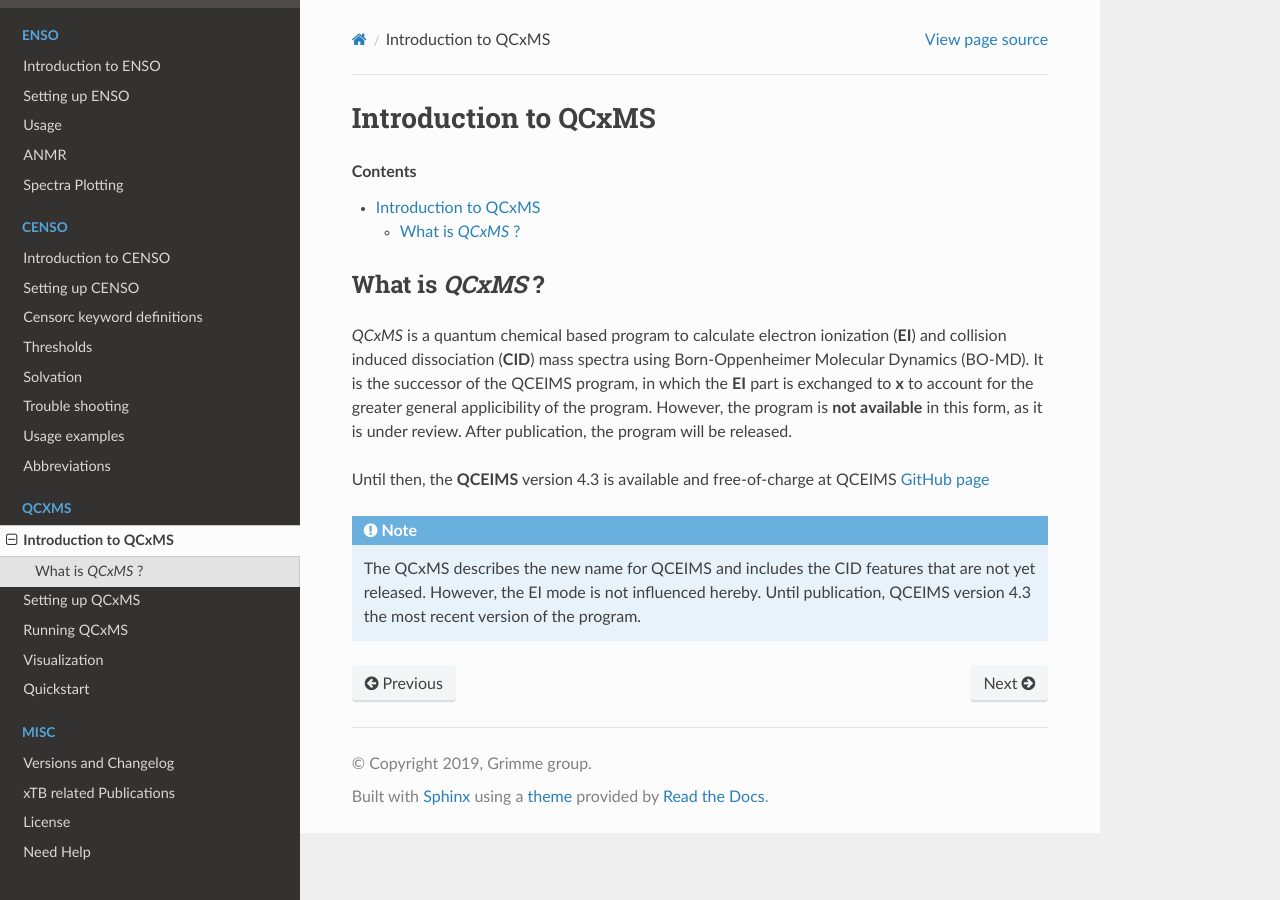
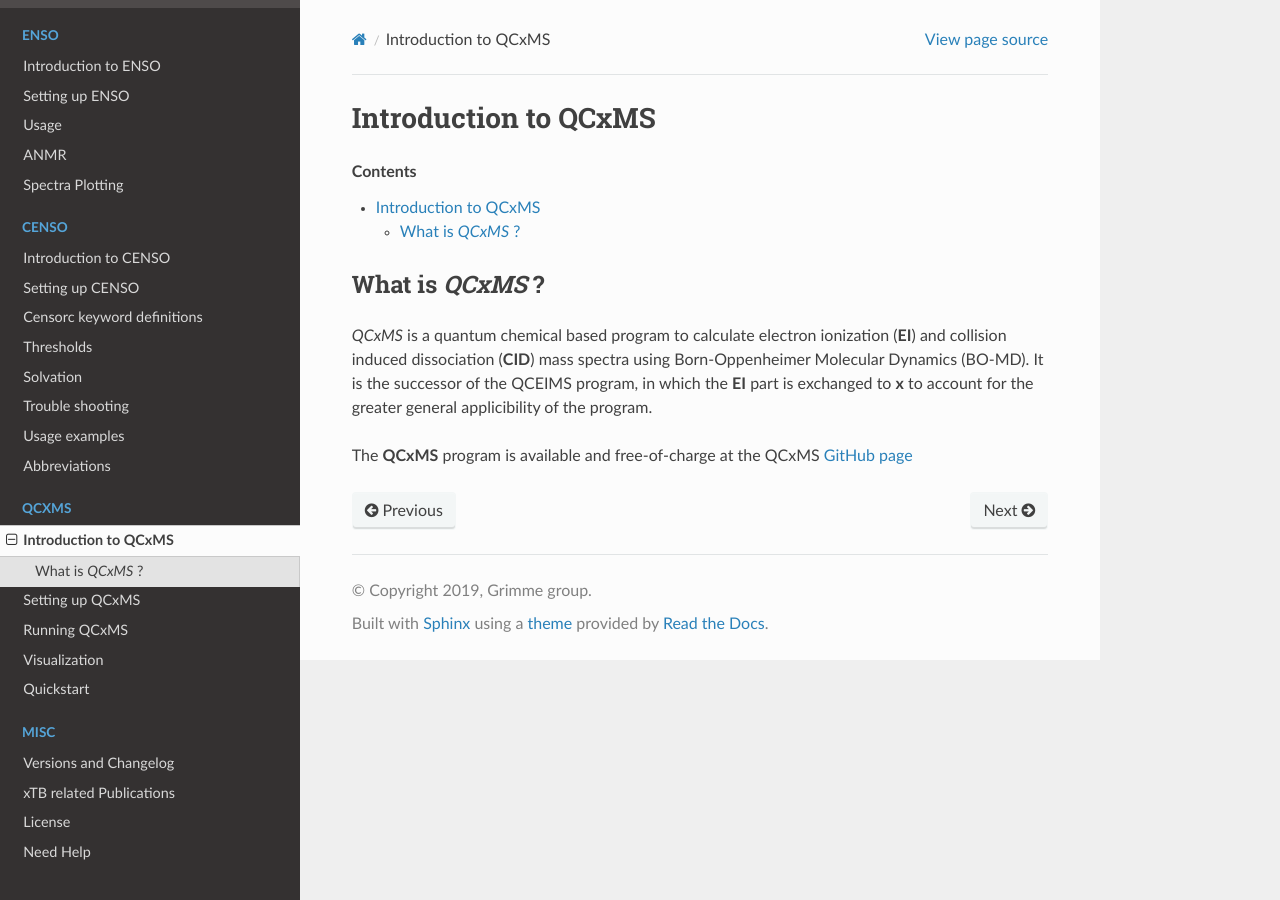
Before and after one commit to grimme-lab/xtb_docs, a Sphinx documentation site: the page built from source/qcxms_doc/qcxms.rst, in a window 1280 px wide. Built offline with Sphinx 7.4.7 and the Read the Docs theme 2.0.0, drawn with Linux system fonts in a browser that asks for light colours.

Commit message:
Update qcxms.rst

```diff
--- a/source/qcxms_doc/qcxms.rst
+++ b/source/qcxms_doc/qcxms.rst
@@ -13,12 +13,5 @@ What is *QCxMS* ?
 dissociation (**CID**) mass spectra using Born-Oppenheimer Molecular Dynamics (BO-MD).
 It is the successor of the QCEIMS program, in which the **EI** part is exchanged to **x** to account
 for the greater general applicibility of the program.
-However, the program is **not available** in this form, as it is under review. After publication, the program will be released.
 
-Until then, the **QCEIMS** version 4.3 is available and free-of-charge at QCEIMS
-`GitHub page <https://github.com/qcxms/QCEIMS_v.4.3/releases/tag/source>`_
-
-.. note::
-   The QCxMS describes the new name for QCEIMS and includes the CID features that are not yet released.
-   However, the EI mode is not influenced hereby. Until publication, QCEIMS version 4.3 the most recent
-   version of the program.
+The **QCxMS** program is available and free-of-charge at the QCxMS `GitHub page <https://github.com/qcxms/QCEIMS_v.4.3/releases/tag/source>`_
```
